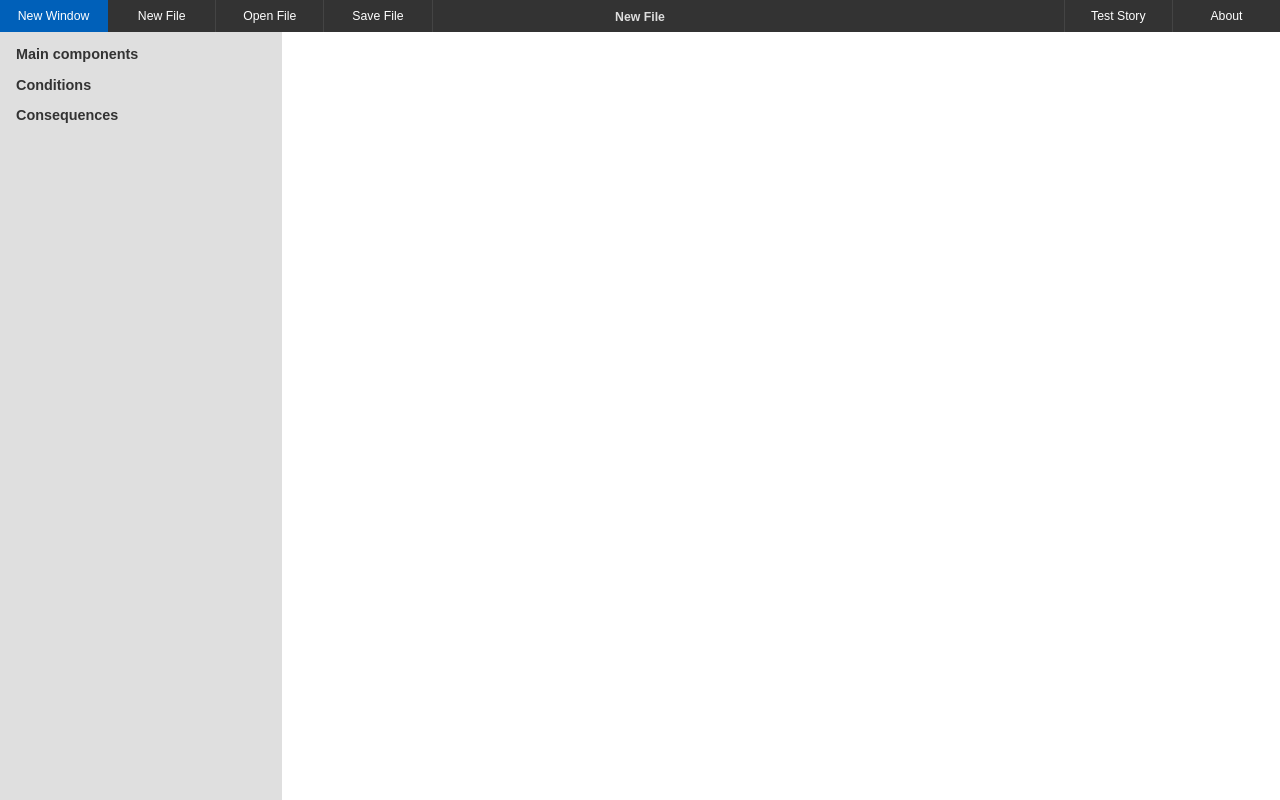
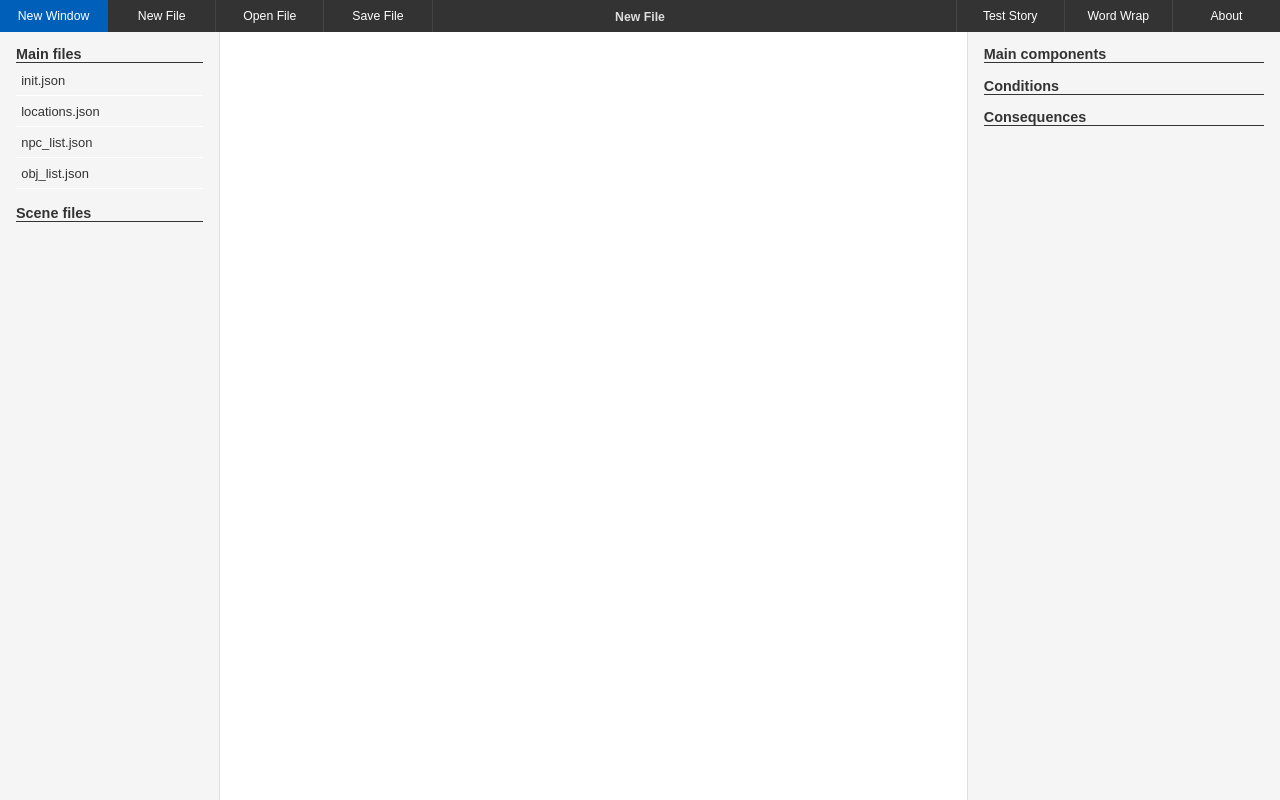
Before and after one commit to MadRoutine/Nightswim-Editor, a website with bundled scripts: page src/editor/editor.html in a window 1280 px wide. Built offline with nearby package versions, Linux system fonts and the light colour scheme.

Commit message:
foundation for left files column

```diff
--- a/src/editor/editor-light.css
+++ b/src/editor/editor-light.css
@@ -40,6 +40,7 @@ header button {
     height: 2rem;
     margin: 0;
     padding: 0.6em 1rem;
+    text-align: center;
     color: white;
     background: none;
     border: 0;
@@ -96,21 +97,30 @@ header #menu_right {
     display: flex;
 }
 
-#list_menu {
-    flex: 1;
-    /*
-    flex-basis: 20em;
-    max-width: 25em;
-    */
+#list_files {
+    flex: 2;
     padding-left: 1rem;
     padding-right: 1rem;
-    background-color: rgb(223, 223, 223);
+    border-right: 1px solid rgb(223, 223, 223);
+    background-color: rgb(245,245,245);
+    overflow-x: hidden;
+    overflow-y: auto;
 }
 
 #monaco_editor {
-    flex: 4;
+    flex: 8;
     margin: 0;
     padding: 0;
+}
+
+#list_menu {
+    flex: 3;
+    padding-left: 1rem;
+    padding-right: 1rem;
+    border-left: 1px solid rgb(223, 223, 223);
+    background-color: rgb(245,245,245);
+    overflow-x: hidden;
+    overflow-y: auto;
 }
 
 h1 {
@@ -134,24 +144,37 @@ h3 {
     width: 100%;
     margin-bottom: 0.2em;
     color: #333;
-    border-bottom: 0px dotted grey;
+    border-bottom: 1px solid #333;
 }
 
 button {
     font-size: 0.9em;
     height: 30px;
-    width: calc(50% - 1px);
-    margin: 0 1px 1px 0;
+    width: calc(50% - 4px);
+    margin: 0 4px 1px 0;
     padding: 0.4em;
     overflow: hidden;
+    text-align: left;
     border: 0;
     color: #333;
+    border-bottom: 1px solid white;
     background-color: rgb(245,245,245);
 }
 
 button:hover {
     color: white;
     background-color: #333;
+}
+
+#list_files button {
+    width: 100%;
+    /* background-color: rgb(223, 223, 223);*/
+}
+
+ul, li {
+    margin: 0;
+    padding: 0;
+    list-style-type: none;
 }
 
 .positive {
--- a/src/editor/editor.html
+++ b/src/editor/editor.html
@@ -20,11 +20,11 @@
         <button id="newFile">New File</button>
         <button id="open">Open File</button>
         <button id="save">Save File</button>
-        <button id="wordWrap">Word Wrap</button>
       </div>
       <div id="fileInfo" class="fileUnchanged">New File</div>
       <div id="menu_right">
         <button id="about">About</button>
+        <button id="wordWrap">Word Wrap</button>
         <button id="playtest">Test Story</button>
       </div>
     </header>
@@ -47,6 +47,21 @@
 
   <div id="container">
 
+    <div id="list_files">
+      <h3>Main files</h3>
+      <ul id="main_files">
+        <li><button>init.json</button>
+        <li><button>locations.json</button>
+        <li><button>npc_list.json</button>
+        <li><button>obj_list.json</button>
+      </ul>
+
+      <h3>Scene files</h3>
+      <div id="scene_files"></div>
+    </div>
+
+    <div id="monaco_editor"></div>
+
     <div id="list_menu">
       <h3>Main components</h3>
       <div id="main"></div>
@@ -57,8 +72,6 @@
       <h3>Consequences</h3>
       <div id="consequences"></div>
     </div>
-
-    <div id="monaco_editor"></div>
 
   </div>
 
```
